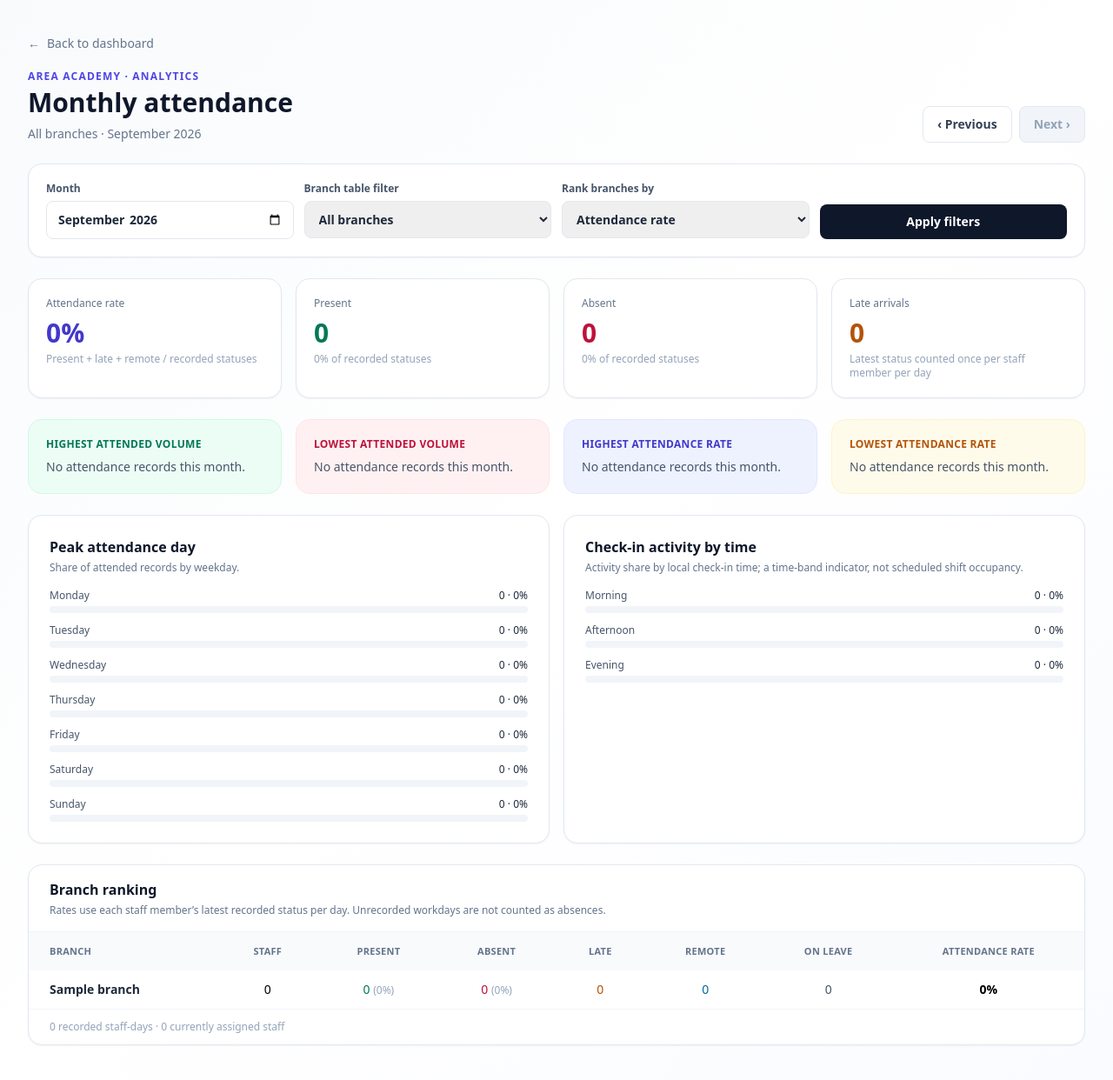
After one commit to SKuenga/Area_Academy_System, a Django app: page /attendance/monthly-analytics/ in a window 1280 px wide. The commit adds this page. Shown: the whole page at 87% size. Run offline with Django 5.2, Linux system fonts and the light colour scheme; a user stored in the database is signed in; tables that the repository leaves empty hold one stand-in row (values such as "Sample post"); some libraries are stand-ins or nearby versions.

Commit message:
Added a monthly analytics dashboard for branch manager and super admins

```diff
--- /dev/null
+++ b/apps/attendance/templates/attendance/monthly_analytics.html
@@ -0,0 +1,212 @@
+<script src="https://cdn.tailwindcss.com"></script>
+
+<main class="min-h-screen bg-gradient-to-br from-slate-50 via-white to-indigo-50/30">
+    <div class="max-w-7xl mx-auto px-4 sm:px-6 lg:px-8 py-6 sm:py-10">
+        <a href="{% if is_super_admin %}{% url 'super_admin_dashboard' %}{% else %}{% url 'branch_detail' request.user.branch_id %}{% endif %}"
+            class="inline-flex items-center gap-2 text-sm font-medium text-slate-500 hover:text-indigo-600 mb-5">
+            <span aria-hidden="true">←</span> Back to dashboard
+        </a>
+
+        <header class="flex flex-col lg:flex-row lg:items-end lg:justify-between gap-5 mb-6">
+            <div>
+                <p class="text-xs font-semibold uppercase tracking-widest text-indigo-600">AREA Academy · Analytics</p>
+                <h1 class="text-2xl sm:text-3xl font-bold text-slate-900 mt-1">Monthly attendance</h1>
+                <p class="text-sm text-slate-500 mt-2">
+                    {% if is_super_admin %}All branches{% else %}{{ request.user.branch.name }}{% endif %}
+                    · {{ month|date:"F Y" }}
+                </p>
+            </div>
+
+            <div class="flex items-center gap-2">
+                <a href="{{ previous_month_url }}" aria-label="Previous month"
+                    class="flex-1 sm:flex-none text-center rounded-lg border border-slate-200 bg-white px-4 py-2.5 text-sm font-semibold text-slate-700 hover:bg-slate-50">
+                    ‹ Previous
+                </a>
+                {% if next_month_url %}
+                <a href="{{ next_month_url }}" aria-label="Next month"
+                    class="flex-1 sm:flex-none text-center rounded-lg bg-indigo-600 px-4 py-2.5 text-sm font-semibold text-white hover:bg-indigo-700">
+                    Next ›
+                </a>
+                {% else %}
+                <span class="flex-1 sm:flex-none text-center rounded-lg border border-slate-200 bg-slate-100 px-4 py-2.5 text-sm font-semibold text-slate-400"
+                    aria-disabled="true">Next ›</span>
+                {% endif %}
+            </div>
+        </header>
+
+        <form method="get" class="grid grid-cols-1 sm:grid-cols-2 {% if is_super_admin %}lg:grid-cols-4{% else %}lg:grid-cols-3{% endif %} gap-3 rounded-2xl border border-slate-200 bg-white p-4 sm:p-5 mb-6 shadow-sm">
+            <label class="text-xs font-semibold text-slate-600">
+                Month
+                <input type="month" name="month" value="{{ month|date:'Y-m' }}" max="{{ current_month|date:'Y-m' }}"
+                    class="mt-1.5 w-full rounded-lg border border-slate-200 px-3 py-2.5 text-sm text-slate-800">
+            </label>
+            {% if is_super_admin %}
+            <label class="text-xs font-semibold text-slate-600">
+                Branch table filter
+                <select name="branch" class="mt-1.5 w-full rounded-lg border border-slate-200 px-3 py-2.5 text-sm text-slate-800">
+                    <option value="">All branches</option>
+                    {% for item in analytics.branches %}
+                    <option value="{{ item.branch.id }}" {% if selected_branch == item.branch.id|stringformat:"s" %}selected{% endif %}>
+                        {{ item.branch.name }}
+                    </option>
+                    {% endfor %}
+                </select>
+            </label>
+            {% endif %}
+            <label class="text-xs font-semibold text-slate-600">
+                Rank branches by
+                <select name="sort" class="mt-1.5 w-full rounded-lg border border-slate-200 px-3 py-2.5 text-sm text-slate-800">
+                    <option value="attendance_rate" {% if sort_by == "attendance_rate" %}selected{% endif %}>Attendance rate</option>
+                    <option value="attended" {% if sort_by == "attended" %}selected{% endif %}>Present + late + remote</option>
+                    <option value="late" {% if sort_by == "late" %}selected{% endif %}>Late count</option>
+                    <option value="absent" {% if sort_by == "absent" %}selected{% endif %}>Absent count</option>
+                </select>
+            </label>
+            <button type="submit" class="self-end rounded-lg bg-slate-900 px-4 py-2.5 text-sm font-semibold text-white hover:bg-slate-700">
+                Apply filters
+            </button>
+        </form>
+
+        <section aria-label="Monthly totals" class="grid grid-cols-2 lg:grid-cols-4 gap-3 sm:gap-4 mb-6">
+            <article class="rounded-2xl border border-slate-200 bg-white p-4 sm:p-5 shadow-sm">
+                <p class="text-xs font-medium text-slate-500">Attendance rate</p>
+                <p class="mt-2 text-2xl sm:text-3xl font-bold text-indigo-700">{{ analytics.totals.attendance_rate }}%</p>
+                <p class="mt-1 text-xs text-slate-400">Present + late + remote / recorded statuses</p>
+            </article>
+            <article class="rounded-2xl border border-slate-200 bg-white p-4 sm:p-5 shadow-sm">
+                <p class="text-xs font-medium text-slate-500">Present</p>
+                <p class="mt-2 text-2xl sm:text-3xl font-bold text-emerald-700">{{ analytics.totals.present }}</p>
+                <p class="mt-1 text-xs text-slate-400">{{ analytics.totals.present_percentage }}% of recorded statuses</p>
+            </article>
+            <article class="rounded-2xl border border-slate-200 bg-white p-4 sm:p-5 shadow-sm">
+                <p class="text-xs font-medium text-slate-500">Absent</p>
+                <p class="mt-2 text-2xl sm:text-3xl font-bold text-rose-700">{{ analytics.totals.absent }}</p>
+                <p class="mt-1 text-xs text-slate-400">{{ analytics.totals.absent_percentage }}% of recorded statuses</p>
+            </article>
+            <article class="rounded-2xl border border-slate-200 bg-white p-4 sm:p-5 shadow-sm">
+                <p class="text-xs font-medium text-slate-500">Late arrivals</p>
+                <p class="mt-2 text-2xl sm:text-3xl font-bold text-amber-700">{{ analytics.totals.late }}</p>
+                <p class="mt-1 text-xs text-slate-400">Latest status counted once per staff member per day</p>
+            </article>
+        </section>
+
+        {% if is_super_admin %}
+        <section aria-label="Branch highlights" class="grid grid-cols-1 sm:grid-cols-2 xl:grid-cols-4 gap-3 sm:gap-4 mb-6">
+            <article class="rounded-2xl border border-emerald-100 bg-emerald-50 p-4 sm:p-5">
+                <p class="text-xs font-semibold uppercase tracking-wide text-emerald-700">Highest attended volume</p>
+                {% if analytics.highest_branch %}
+                <p class="mt-2 text-lg font-bold text-slate-900">{{ analytics.highest_branch.branch.name }}</p>
+                <p class="mt-1 text-sm text-slate-600">{{ analytics.highest_branch.attended }} attended records</p>
+                <p class="mt-1 text-xs text-slate-500">Present {{ analytics.highest_branch.present_percentage }}% · absent {{ analytics.highest_branch.absent_percentage }}%</p>
+                {% else %}<p class="mt-2 text-sm text-slate-600">No attendance records this month.</p>{% endif %}
+            </article>
+            <article class="rounded-2xl border border-rose-100 bg-rose-50 p-4 sm:p-5">
+                <p class="text-xs font-semibold uppercase tracking-wide text-rose-700">Lowest attended volume</p>
+                {% if analytics.lowest_branch %}
+                <p class="mt-2 text-lg font-bold text-slate-900">{{ analytics.lowest_branch.branch.name }}</p>
+                <p class="mt-1 text-sm text-slate-600">{{ analytics.lowest_branch.attended }} attended records</p>
+                <p class="mt-1 text-xs text-slate-500">Present {{ analytics.lowest_branch.present_percentage }}% · absent {{ analytics.lowest_branch.absent_percentage }}%</p>
+                {% else %}<p class="mt-2 text-sm text-slate-600">No attendance records this month.</p>{% endif %}
+            </article>
+            <article class="rounded-2xl border border-indigo-100 bg-indigo-50 p-4 sm:p-5">
+                <p class="text-xs font-semibold uppercase tracking-wide text-indigo-700">Highest attendance rate</p>
+                {% if analytics.highest_rate_branch %}
+                <p class="mt-2 text-lg font-bold text-slate-900">{{ analytics.highest_rate_branch.branch.name }}</p>
+                <p class="mt-1 text-sm text-slate-600">{{ analytics.highest_rate_branch.attendance_rate }}% of recorded statuses</p>
+                {% else %}<p class="mt-2 text-sm text-slate-600">No attendance records this month.</p>{% endif %}
+            </article>
+            <article class="rounded-2xl border border-amber-100 bg-amber-50 p-4 sm:p-5">
+                <p class="text-xs font-semibold uppercase tracking-wide text-amber-700">Lowest attendance rate</p>
+                {% if analytics.lowest_rate_branch %}
+                <p class="mt-2 text-lg font-bold text-slate-900">{{ analytics.lowest_rate_branch.branch.name }}</p>
+                <p class="mt-1 text-sm text-slate-600">{{ analytics.lowest_rate_branch.attendance_rate }}% of recorded statuses</p>
+                {% else %}<p class="mt-2 text-sm text-slate-600">No attendance records this month.</p>{% endif %}
+            </article>
+        </section>
+        {% endif %}
+
+        <section class="grid grid-cols-1 lg:grid-cols-2 gap-4 mb-6">
+            <article class="rounded-2xl border border-slate-200 bg-white p-4 sm:p-6 shadow-sm">
+                <div class="flex items-start justify-between gap-3 mb-4">
+                    <div>
+                        <h2 class="font-bold text-slate-900">Peak attendance day</h2>
+                        <p class="mt-1 text-xs text-slate-500">Share of attended records by weekday.</p>
+                    </div>
+                    {% if analytics.totals.peak_day %}
+                    <span class="rounded-full bg-indigo-50 px-3 py-1 text-xs font-semibold text-indigo-700">{{ analytics.totals.peak_day }}</span>
+                    {% endif %}
+                </div>
+                <div class="space-y-3">
+                    {% for day in analytics.totals.weekday_rows %}
+                    <div>
+                        <div class="flex justify-between text-xs mb-1"><span class="text-slate-600">{{ day.name }}</span><span class="font-medium text-slate-800">{{ day.count }} · {{ day.percentage }}%</span></div>
+                        <div class="h-2 rounded-full bg-slate-100"><div class="h-2 rounded-full bg-indigo-500" style="width: {{ day.percentage }}%"></div></div>
+                    </div>
+                    {% endfor %}
+                </div>
+            </article>
+
+            <article class="rounded-2xl border border-slate-200 bg-white p-4 sm:p-6 shadow-sm">
+                <div class="flex items-start justify-between gap-3 mb-4">
+                    <div>
+                        <h2 class="font-bold text-slate-900">Check-in activity by time</h2>
+                        <p class="mt-1 text-xs text-slate-500">Activity share by local check-in time; a time-band indicator, not scheduled shift occupancy.</p>
+                    </div>
+                    {% if analytics.totals.peak_period %}
+                    <span class="rounded-full bg-violet-50 px-3 py-1 text-xs font-semibold text-violet-700">{{ analytics.totals.peak_period }}</span>
+                    {% endif %}
+                </div>
+                <div class="space-y-3">
+                    {% for period in analytics.totals.period_rows %}
+                    <div>
+                        <div class="flex justify-between text-xs mb-1"><span class="text-slate-600">{{ period.name }}</span><span class="font-medium text-slate-800">{{ period.count }} · {{ period.percentage }}%</span></div>
+                        <div class="h-2 rounded-full bg-slate-100"><div class="h-2 rounded-full bg-violet-500" style="width: {{ period.percentage }}%"></div></div>
+                    </div>
+                    {% endfor %}
+                </div>
+            </article>
+        </section>
+
+        <section class="rounded-2xl border border-slate-200 bg-white shadow-sm overflow-hidden">
+            <div class="px-4 sm:px-6 py-4 border-b border-slate-100">
+                <h2 class="font-bold text-slate-900">{% if is_super_admin %}Branch ranking{% else %}{{ request.user.branch.name }} · monthly breakdown{% endif %}</h2>
+                <p class="mt-1 text-xs text-slate-500">Rates use each staff member’s latest recorded status per day. Unrecorded workdays are not counted as absences.</p>
+            </div>
+            <div class="overflow-x-auto">
+                <table class="w-full min-w-[800px] text-sm text-left">
+                    <thead class="bg-slate-50 text-[11px] uppercase tracking-wide text-slate-500">
+                        <tr>
+                            {% if is_super_admin %}<th class="px-4 sm:px-6 py-3">Branch</th>{% endif %}
+                            <th class="px-4 sm:px-6 py-3 text-center">Staff</th>
+                            <th class="px-4 sm:px-6 py-3 text-center">Present</th>
+                            <th class="px-4 sm:px-6 py-3 text-center">Absent</th>
+                            <th class="px-4 sm:px-6 py-3 text-center">Late</th>
+                            <th class="px-4 sm:px-6 py-3 text-center">Remote</th>
+                            <th class="px-4 sm:px-6 py-3 text-center">On leave</th>
+                            <th class="px-4 sm:px-6 py-3 text-center">Attendance rate</th>
+                        </tr>
+                    </thead>
+                    <tbody class="divide-y divide-slate-100">
+                        {% for item in analytics.displayed_branches %}
+                        <tr class="hover:bg-slate-50">
+                            {% if is_super_admin %}<td class="px-4 sm:px-6 py-3 font-semibold text-slate-800">{{ item.branch.name }}</td>{% endif %}
+                            <td class="px-4 sm:px-6 py-3 text-center">{{ item.employees }}</td>
+                            <td class="px-4 sm:px-6 py-3 text-center text-emerald-700">{{ item.present }} <span class="text-xs text-slate-400">({{ item.present_percentage }}%)</span></td>
+                            <td class="px-4 sm:px-6 py-3 text-center text-rose-700">{{ item.absent }} <span class="text-xs text-slate-400">({{ item.absent_percentage }}%)</span></td>
+                            <td class="px-4 sm:px-6 py-3 text-center text-amber-700">{{ item.late }}</td>
+                            <td class="px-4 sm:px-6 py-3 text-center text-sky-700">{{ item.remote }}</td>
+                            <td class="px-4 sm:px-6 py-3 text-center text-slate-600">{{ item.leave }}</td>
+                            <td class="px-4 sm:px-6 py-3 text-center font-semibold">{{ item.attendance_rate }}%</td>
+                        </tr>
+                        {% empty %}
+                        <tr><td colspan="8" class="px-6 py-10 text-center text-sm text-slate-500">No branches are available.</td></tr>
+                        {% endfor %}
+                    </tbody>
+                </table>
+            </div>
+            <p class="px-4 sm:px-6 py-3 border-t border-slate-100 text-xs text-slate-400">
+                {{ analytics.totals.total_records }} recorded staff-days · {{ analytics.totals.employees }} currently assigned staff
+            </p>
+        </section>
+    </div>
+</main>
--- a/apps/attendance/urls.py
+++ b/apps/attendance/urls.py
@@ -1,7 +1,13 @@
 from django.urls import path
-from .views import SuperAdminDashboard, BranchDetailView, employee_dashboard
+from .views import (
+    BranchDetailView,
+    MonthlyAnalyticsView,
+    SuperAdminDashboard,
+    employee_dashboard,
+)
 urlpatterns = [
     path('admin-dashboard/', SuperAdminDashboard.as_view(), name="super_admin_dashboard"),
+    path('monthly-analytics/', MonthlyAnalyticsView.as_view(), name="monthly_analytics"),
     path('branch/<int:branch_id>/', BranchDetailView.as_view(), name='branch_detail'),
     path('employee-dashboard/', employee_dashboard, name='employee_dashboard'),
 ]
--- a/apps/attendance/views.py
+++ b/apps/attendance/views.py
@@ -1,15 +1,37 @@
 # apps/attendance/views.py
 from django.contrib.auth.mixins import LoginRequiredMixin
-from django.http import HttpResponseForbidden
+from datetime import datetime, timedelta
+from typing import cast
+
+from django.http import HttpResponseBadRequest, HttpResponseForbidden
 from django.views.generic.base import TemplateView
-from apps.attendance.services.dashboard import get_branch_summary, get_branch_detail, get_employee_attendance_summary
+from django.utils import timezone
+from django.utils.http import urlencode
+
+from apps.attendance.services.dashboard import (
+    get_branch_detail,
+    get_branch_summary,
+    get_employee_attendance_summary,
+    get_monthly_analytics,
+)
 from apps.authentication.models import User
 from django.contrib.auth.decorators import login_required
 from django.http import HttpResponse
 from django.shortcuts import render
+
+
 class SuperAdminDashboard(LoginRequiredMixin, TemplateView):
     login_url = "/auth/"
     template_name = 'attendance/admin_dashboard.html'
+
+    def dispatch(self, request, *args, **kwargs):
+        if not request.user.is_authenticated:
+            return super().dispatch(request, *args, **kwargs)
+        user = cast(User, request.user)
+        if user.role != User.Role.SUPER_ADMIN:
+            return HttpResponseForbidden("Only super admins can view this dashboard.")
+        return super().dispatch(request, *args, **kwargs)
+
     def get_context_data(self, **kwargs):
         context = super().get_context_data(**kwargs)
         branches = get_branch_summary()
@@ -31,6 +53,100 @@ class SuperAdminDashboard(LoginRequiredMixin, TemplateView):
             if context["total_employees"] else 0
         )
 
+        return context
+
+
+class MonthlyAnalyticsView(LoginRequiredMixin, TemplateView):
+    login_url = "/auth/"
+    template_name = "attendance/monthly_analytics.html"
+
+    def dispatch(self, request, *args, **kwargs):
+        if not request.user.is_authenticated:
+            return super().dispatch(request, *args, **kwargs)
+        user = cast(User, request.user)
+        if user.role not in (User.Role.SUPER_ADMIN, User.Role.BRANCH_MANAGER):
+            return HttpResponseForbidden("You do not have permission to view monthly analytics.")
+        branch_id = cast(int | None, getattr(user, "branch_id"))
+        if user.role == User.Role.BRANCH_MANAGER and branch_id is None:
+            return HttpResponse(
+                "Your account is not assigned to a branch yet. Please contact the administrator.",
+                status=400,
+            )
+        return super().dispatch(request, *args, **kwargs)
+
+    def get(self, request, *args, **kwargs):
+        current_month = timezone.localdate().replace(day=1)
+        month_value = request.GET.get("month")
+        if month_value:
+            try:
+                month = datetime.strptime(month_value, "%Y-%m").date().replace(day=1)
+            except ValueError:
+                return HttpResponseBadRequest("Month must use YYYY-MM format.")
+            if month.strftime("%Y-%m") != month_value:
+                return HttpResponseBadRequest("Month must use YYYY-MM format.")
+            if month > current_month:
+                return HttpResponseBadRequest("Future months are not available.")
+            self.selected_month = month
+        else:
+            self.selected_month = current_month
+        return super().get(request, *args, **kwargs)
+
+    def get_context_data(self, **kwargs):
+        context = super().get_context_data(**kwargs)
+        current_month = timezone.localdate().replace(day=1)
+        month = self.selected_month
+
+        user = cast(User, self.request.user)
+        assigned_branch_id = cast(int | None, getattr(user, "branch_id"))
+        branch_id = assigned_branch_id if user.role == User.Role.BRANCH_MANAGER else None
+        analytics = get_monthly_analytics(month, branch_id=branch_id)
+        sort_by = self.request.GET.get("sort", "attendance_rate")
+        sort_functions = {
+            "attendance_rate": lambda row: row["attendance_rate"],
+            "late": lambda row: row["late"],
+            "attended": lambda row: row["attended"],
+            "absent": lambda row: row["absent"],
+        }
+        if sort_by not in sort_functions:
+            sort_by = "attendance_rate"
+        analytics["branches"].sort(key=sort_functions[sort_by], reverse=True)
+
+        selected_branch = self.request.GET.get("branch", "")
+        if selected_branch and user.role == User.Role.SUPER_ADMIN:
+            analytics["displayed_branches"] = [
+                item for item in analytics["branches"]
+                if str(item["branch"].id) == selected_branch
+            ]
+            if not analytics["displayed_branches"]:
+                selected_branch = ""
+                analytics["displayed_branches"] = analytics["branches"]
+        else:
+            analytics["displayed_branches"] = analytics["branches"]
+
+        previous_month = month.replace(day=1) - timedelta(days=1)
+        previous_month = previous_month.replace(day=1)
+        month_after = month.replace(
+            year=month.year + (month.month == 12),
+            month=month.month % 12 + 1,
+            day=1,
+        )
+        next_month = month_after if month_after <= current_month else None
+        next_query = {"month": next_month.strftime("%Y-%m"), "sort": sort_by} if next_month else {}
+        previous_query = {"month": previous_month.strftime("%Y-%m"), "sort": sort_by}
+        if selected_branch:
+            next_query["branch"] = selected_branch
+            previous_query["branch"] = selected_branch
+
+        context.update({
+            "month": month,
+            "current_month": current_month,
+            "previous_month_url": f"?{urlencode(previous_query)}",
+            "next_month_url": f"?{urlencode(next_query)}" if next_query else None,
+            "analytics": analytics,
+            "sort_by": sort_by,
+            "selected_branch": selected_branch,
+            "is_super_admin": user.role == User.Role.SUPER_ADMIN,
+        })
         return context
 
 
--- a/area_academy/settings.py
+++ b/area_academy/settings.py
@@ -27,8 +27,7 @@ SECRET_KEY = 'django-insecure-^0aw4k6^cc%(922gj!vla)1ng+t%(7xl%0b!252&1ei5o_hiv2
 
 # SECURITY WARNING: don't run with debug turned on in production!
 SECRET_KEY = os.environ.get('SECRET_KEY', 'Zp1B_beGtLrNHkqXLVsFPlFUrXSlI7g_W6-wXU3_u1Z8yCdnKvODsD99cq6hDaZZ0Fk')
-"DEBUG = os.environ.get('DEBUG', 'False') == 'True'"
-DEBUG = True
+DEBUG = os.environ.get('DEBUG', 'False') == 'True'
 
 ALLOWED_HOSTS = ['*']
 
```
Also changed, not shown: apps/attendance/services/dashboard.py (+172 -1 lines), apps/attendance/templates/attendance/admin_dashboard.html (+6 -2 lines), apps/attendance/templates/attendance/branch_detail.html (+6 -2 lines), apps/attendance/tests.py (+138 -2 lines), README.md, 1 other file.
